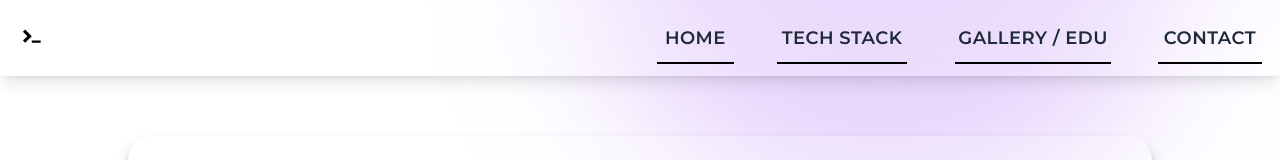
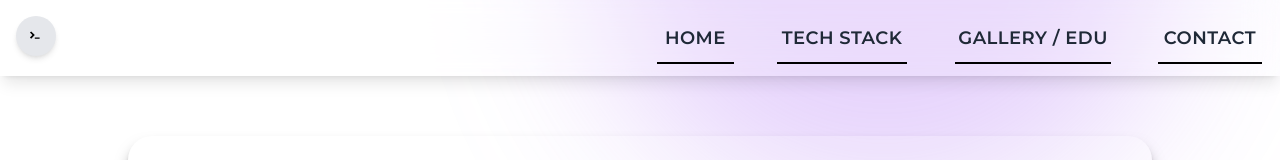
Before and after one commit to MicheleGrav/MicheleGrav.github.io, a React (Vite) app: page / in a window 1280 px wide. Shown: the top 160 px of the page. Built offline with nearby package versions, Linux system fonts and the light colour scheme.

Commit message:
Update dark mode

```diff
--- a/src/components/Background.jsx
+++ b/src/components/Background.jsx
@@ -2,7 +2,7 @@ import React from 'react';
 
 const Background = () => {
     return (
-        <div className="fixed top-0 -z-10 h-full w-full bg-white overflow-hidden">
+        <div className="fixed top-0 -z-10 h-full w-full bg-white dark:bg-black transition-colors duration-700 ease-in-out overflow-hidden">
             {/* Magenta gradient */}
             <div class="absolute bottom-auto left-auto right-[-10vw] top-[-30vh] h-[600px] w-[600px] -translate-x-[30%] translate-y-[20%] rounded-full bg-[rgba(173,109,244,0.3)] opacity-200 blur-[80px] animate-moveGradient1">
             </div>
--- a/src/components/Navbar.jsx
+++ b/src/components/Navbar.jsx
@@ -1,11 +1,16 @@
 import { DiTerminalBadge } from "react-icons/di";
+import ThemeToggleButton from "./ThemeToggleButton";
 
 const Navbar = () => {
     return (
         <nav className="mb-10 flex justify-between items-center p-3 bg-[rgba(255,255,255,0.2)] backdrop-blur-lg shadow-lg">
-            <div className="flex items-center">
+            {/* <div className="flex items-center">
                 <DiTerminalBadge className="h-11 w-11 hover:animate-pulse"/>
+            </div>*/}
+            <div>
+                <ThemeToggleButton />
             </div>
+
 
             <div>
                 <ul className="flex items-center justify-between gap-8 mx-auto max-w-full">
--- /dev/null
+++ b/src/components/ThemeToggleButton.jsx
@@ -0,0 +1,40 @@
+import { useState, useEffect } from "react";
+
+const ThemeToggleButton = () => {
+  const [darkMode, setDarkMode] = useState(
+    window.matchMedia("(prefers-color-scheme: dark)").matches
+  );
+
+  // Update the HTML class on theme change
+  useEffect(() => {
+    if (darkMode) {
+      document.documentElement.classList.add("dark");
+    } else {
+      document.documentElement.classList.remove("dark");
+    }
+  }, [darkMode]);
+
+  const toggleDarkMode = () => {
+    setDarkMode(!darkMode);
+  };
+
+  return (
+    <button
+      onClick={toggleDarkMode}
+      className="fixed top-4 left-4 p-2 rounded-full bg-gray-200 dark:bg-gray-800 shadow-md transition-all duration-300"
+      aria-label="Toggle Theme"
+    >
+      <svg
+        width="24px"
+        height="24px"
+        viewBox="0 0 32 32"
+        xmlns="http://www.w3.org/2000/svg"
+        className={`fill-current text-black dark:text-white transition-all duration-300`}
+      >
+        <path d="M14.392 17.894h6.432v1.608h-6.432v-1.608zM9.568 19.502l4.824-4.824-4.824-4.824-1.608 1.608 3.216 3.216-3.216 3.216z" />
+      </svg>
+    </button>
+  );
+};
+
+export default ThemeToggleButton;
--- a/tailwind.config.js
+++ b/tailwind.config.js
@@ -1,5 +1,6 @@
 /** @type {import('tailwindcss').Config} */
 export default {
+  darkMode: 'class',
   content: [
     "./index.html",
     "./src/**/*.{js,ts,jsx,tsx}",
```
